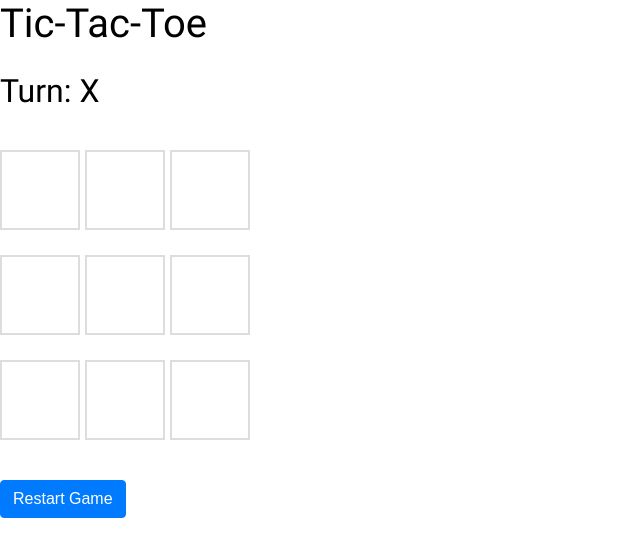
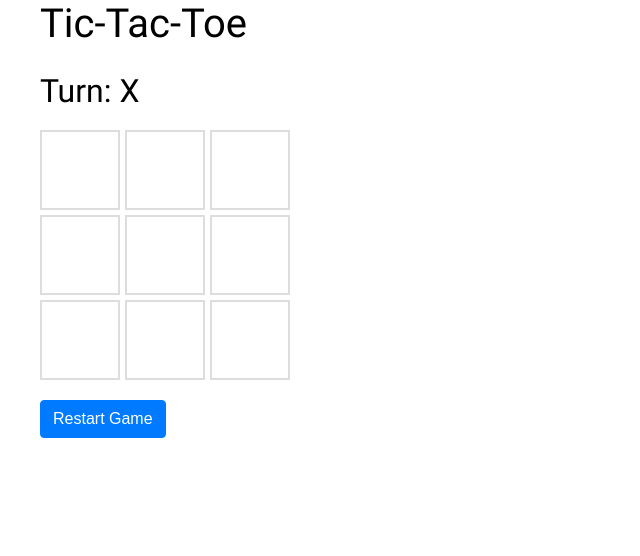
Before and after one commit to Ad-13/TicTacToe, a React app: page / in a window 1280 px wide. Shown: the top 556 px of the page, without its empty margins (0-640 px from the left). Built offline with nearby package versions, Linux system fonts and the light colour scheme; the HTML template or start-up script is replaced by a standard one.

Commit message:
animations added & some components refactored

```diff
--- a/src/app/routes/AppRoutes.tsx
+++ b/src/app/routes/AppRoutes.tsx
@@ -1,10 +1,10 @@
 import { Routes, Route } from 'react-router-dom';
-import TicTacToe from '@features/tictactoe/ui/TicTacToe';
+import TicTacToePage from '@pages/TicTacToePage';
 
 export const AppRoutes = () => {
   return (
     <Routes>
-      <Route path="/" element={<TicTacToe />} />
+      <Route path="/" element={<TicTacToePage />} />
     </Routes>
   );
 };
--- /dev/null
+++ b/src/features/tictactoe/helpers/animations.ts
@@ -0,0 +1,21 @@
+export const cellVariants = {
+  initial: { scale: 0.8, opacity: 0, backgroundColor: "rgba(255, 255, 255, 0)" },
+  animate: {
+    scale: 1,
+    opacity: 1,
+    transition: {
+      type: "spring",
+      stiffness: 200,
+      damping: 15
+    }
+  },
+  win: {
+    scale: [1, 1.2, 1],
+    opacity: 1,
+    backgroundColor: "rgba(76, 175, 80, 0.3)",
+    transition: {
+      duration: 0.6,
+      repeat: 1
+    }
+  }
+};
--- a/src/features/tictactoe/tictactoeSlice.ts
+++ b/src/features/tictactoe/tictactoeSlice.ts
@@ -5,6 +5,7 @@ const initialState: GameState = {
   board: Array(9).fill(null),
   currentPlayer: 'X',
   winner: null,
+  winningCombo: null,
 };
 
 const tictactoeSlice = createSlice({
@@ -31,18 +32,21 @@ const tictactoeSlice = createSlice({
           state.board[a] === state.board[c]
         ) {
           state.winner = state.board[a];
+          state.winningCombo = [a, b, c];
           return;
         }
       }
 
       if (!state.board.includes(null)) {
         state.winner = 'draw';
+        state.winningCombo = null;
       }
     },
     resetGame: state => {
       state.board = Array(9).fill(null);
       state.currentPlayer = 'X';
       state.winner = null;
+      state.winningCombo = null;
     },
   },
 });
--- a/src/features/tictactoe/ui/Board.tsx
+++ b/src/features/tictactoe/ui/Board.tsx
@@ -1,25 +1,20 @@
 import { FC } from 'react';
+
+import { useActions, useAppSelector } from '@src/app/store/hooks';
+import { makeMove } from '../tictactoeSlice';
 
 import Cell from './Cell';
 
 import styles from './TicTacToe.module.scss';
 
-interface BoardProps {
-  board: (string | null)[];
-  winner: string | null;
-  onCellClick: (index: number) => void;
-}
+const Board: FC = () => {
+  const { board } = useAppSelector(state => state.tictactoe);
+  const { dispatchMakeMove } = useActions({ makeMove });
 
-const Board: FC<BoardProps> = ({ board, winner, onCellClick }) => {
   return (
     <div className={styles.board}>
       {board.map((cell, index) => (
-        <Cell
-          key={index}
-          value={cell}
-          disabled={!!winner}
-          onClick={() => onCellClick(index)}
-        />
+        <Cell key={index} index={index} value={cell} onClick={() => dispatchMakeMove(index)} />
       ))}
     </div>
   );
--- a/src/features/tictactoe/ui/Cell.tsx
+++ b/src/features/tictactoe/ui/Cell.tsx
@@ -1,15 +1,24 @@
+import { FC } from 'react';
 import { motion } from 'framer-motion';
-import { FC } from 'react';
 import classNames from 'classnames';
+
+import { cellVariants } from '../helpers/animations';
+import { TPlayer } from '../types';
+import { useAppSelector } from '@src/app/store/hooks';
+
 import styles from './TicTacToe.module.scss';
 
 interface CellProps {
-  value: string | null;
-  disabled: boolean;
+  value: TPlayer;
+  index: number;
   onClick: () => void;
 }
 
-const Cell: FC<CellProps> = ({ value, disabled, onClick }) => {
+const Cell: FC<CellProps> = ({ value, index, onClick }) => {
+  const { winner, winningCombo } = useAppSelector(state => state.tictactoe);
+
+  const disabled = !!winner;
+  const isWin = winningCombo?.includes(index) || false;
   const className = classNames(styles.cell, {
     [styles.disabled]: disabled,
   });
@@ -19,6 +28,10 @@ const Cell: FC<CellProps> = ({ value, disabled, onClick }) => {
       className={className}
       onClick={onClick}
       disabled={disabled}
+      initial="initial"
+      animate={isWin ? 'win' : 'animate'}
+      variants={cellVariants}
+      whileHover={{ scale: disabled ? 1 : 1.05 }}
       whileTap={{ scale: 0.95 }}
     >
       {value}
--- a/src/features/tictactoe/ui/GameStatus.tsx
+++ b/src/features/tictactoe/ui/GameStatus.tsx
@@ -1,12 +1,23 @@
-import { FC } from "react";
+import { FC } from 'react';
+import { AnimatePresence, motion } from 'framer-motion';
+import { useAppSelector } from '@src/app/store/hooks';
 
-interface GameStatusProps {
-  winner: string | null;
-  currentPlayer: string | null;
-}
+const GameStatus: FC = () => {
+  const { currentPlayer, winner } = useAppSelector(state => state.tictactoe);
 
-const GameStatus: FC<GameStatusProps> = ({ winner, currentPlayer }) => {
-  return <h2>{winner ? `Winner: ${winner}` : `Turn: ${currentPlayer}`}</h2>;
+  return (
+    <AnimatePresence mode="wait">
+      <motion.h2
+        key={winner || currentPlayer}
+        initial={{ opacity: 0, y: -20 }}
+        animate={{ opacity: 1, y: 0 }}
+        exit={{ opacity: 0, y: 20 }}
+        transition={{ duration: 0.1 }}
+      >
+        {winner ? (winner === 'draw' ? 'Draw' : `Winner: ${winner}`) : `Turn: ${currentPlayer}`}
+      </motion.h2>
+    </AnimatePresence>
+  );
 };
 
 export default GameStatus;
--- a/src/features/tictactoe/ui/TicTacToe.module.scss
+++ b/src/features/tictactoe/ui/TicTacToe.module.scss
@@ -17,28 +17,10 @@
   cursor: pointer;
 
   &:hover {
-    background: #f0f0f0;
+    background: rgb(240, 240, 240);
   }
 
   &.disabled {
     cursor: not-allowed;
   }
 }
-
-button {
-  padding: 10px 15px;
-  margin-top: 20px;
-  border: none;
-  cursor: pointer;
-  font-size: 1rem;
-
-  &.restart {
-    background: $primary-color;
-    color: white;
-    border-radius: 5px;
-
-    &:hover {
-      background: color.adjust($primary-color, $lightness: -10%);
-    }
-  }
-}
--- a/src/features/tictactoe/ui/TicTacToe.tsx
+++ b/src/features/tictactoe/ui/TicTacToe.tsx
@@ -1,25 +1,23 @@
 import { FC } from 'react';
 
-import { useActions, useAppSelector } from '@store/hooks';
-import { makeMove, resetGame } from '../tictactoeSlice';
+import { useActions } from '@store/hooks';
+import { resetGame } from '../tictactoeSlice';
 
 import Button from '@components/general/Button';
 import Board from './Board';
 import GameStatus from './GameStatus';
 
 const TicTacToe: FC = () => {
-  const { board, currentPlayer, winner } = useAppSelector(state => state.tictactoe);
-  const { dispatchMakeMove, dispatchResetGame } = useActions({ makeMove, resetGame });
+  const { dispatchResetGame } = useActions({ resetGame });
 
   return (
-    <div>
-      <h1>Tic-Tac-Toe</h1>
-      <GameStatus winner={winner} currentPlayer={currentPlayer} />
-      <Board board={board} winner={winner} onCellClick={dispatchMakeMove} />
+    <>
+      <GameStatus />
+      <Board />
       <Button variant="primary" onClick={() => dispatchResetGame()}>
         Restart Game
       </Button>
-    </div>
+    </>
   );
 };
 
--- a/src/index.tsx
+++ b/src/index.tsx
@@ -2,6 +2,8 @@ import ReactDOM from 'react-dom/client';
 
 import App from './App';
 import { ErrorBoundary } from '@components/general/ErrorBoundary';
+
+import './assets/styles/index.scss';
 
 ReactDOM.createRoot(document.getElementById('root') as HTMLElement).render(
   <ErrorBoundary>
--- /dev/null
+++ b/src/pages/TicTacToePage.tsx
@@ -0,0 +1,12 @@
+import { FC } from 'react';
+
+import TicTacToe from '@features/tictactoe/ui/TicTacToe';
+
+const TicTacToePage: FC = () => (
+  <div className="container">
+    <h1>Tic-Tac-Toe</h1>
+    <TicTacToe />
+  </div>
+);
+
+export default TicTacToePage;
--- a/vite.config.ts
+++ b/vite.config.ts
@@ -1,23 +1,7 @@
 import { defineConfig } from 'vite';
 import react from '@vitejs/plugin-react-swc';
 import tsconfigPaths from 'vite-tsconfig-paths';
-import path from 'path';
 
 export default defineConfig({
   plugins: [react(), tsconfigPaths()],
-  css: {
-    preprocessorOptions: {
-      scss: {
-        additionalData: `
-          @use "sass:color";
-          @use "@/assets/styles" as *;
-        `,
-      },
-    },
-  },
-  resolve: {
-    alias: {
-      '@': path.resolve(__dirname, './src'),
-    },
-  },
 });
```
Also changed, not shown: src/features/tictactoe/types.ts (+6 -4 lines).
